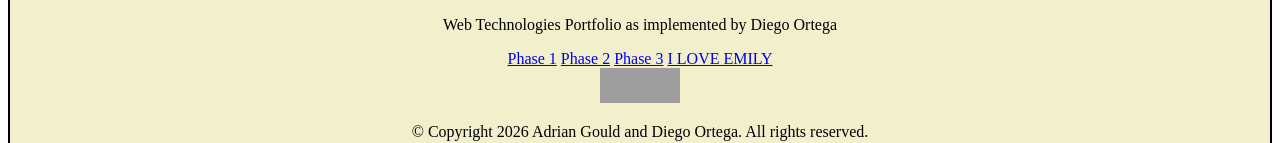
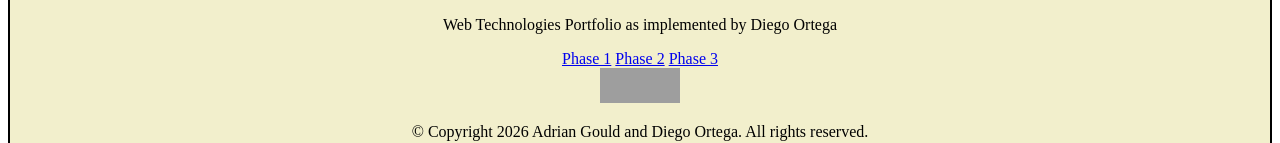
Before and after one commit to DiegoOrteg4/WebTechnologies-DiegoOrtega, a plain HTML site: page index.html in a window 1280 px wide. Shown: the part 2805-2948 px from the top of the page. Drawn offline with Linux system fonts and the light colour scheme; grey boxes are pictures that could not be loaded.

Commit message:
Updated index and mystyle files

```diff
--- a/index.html
+++ b/index.html
@@ -122,7 +122,7 @@ purposes of education and training. Content is Copyright 2007 APC Magazine.</p>
             <a href="phase-1">Phase 1</a>
             <a href="phase-2">Phase 2</a>
             <a href="phase-3">Phase 3</a>
-            <a href="phase-3">I LOVE EMILY</a>
+            <a href="phase-3"></a>
         </div>
 
         <div class="footer-section"></div>
```
